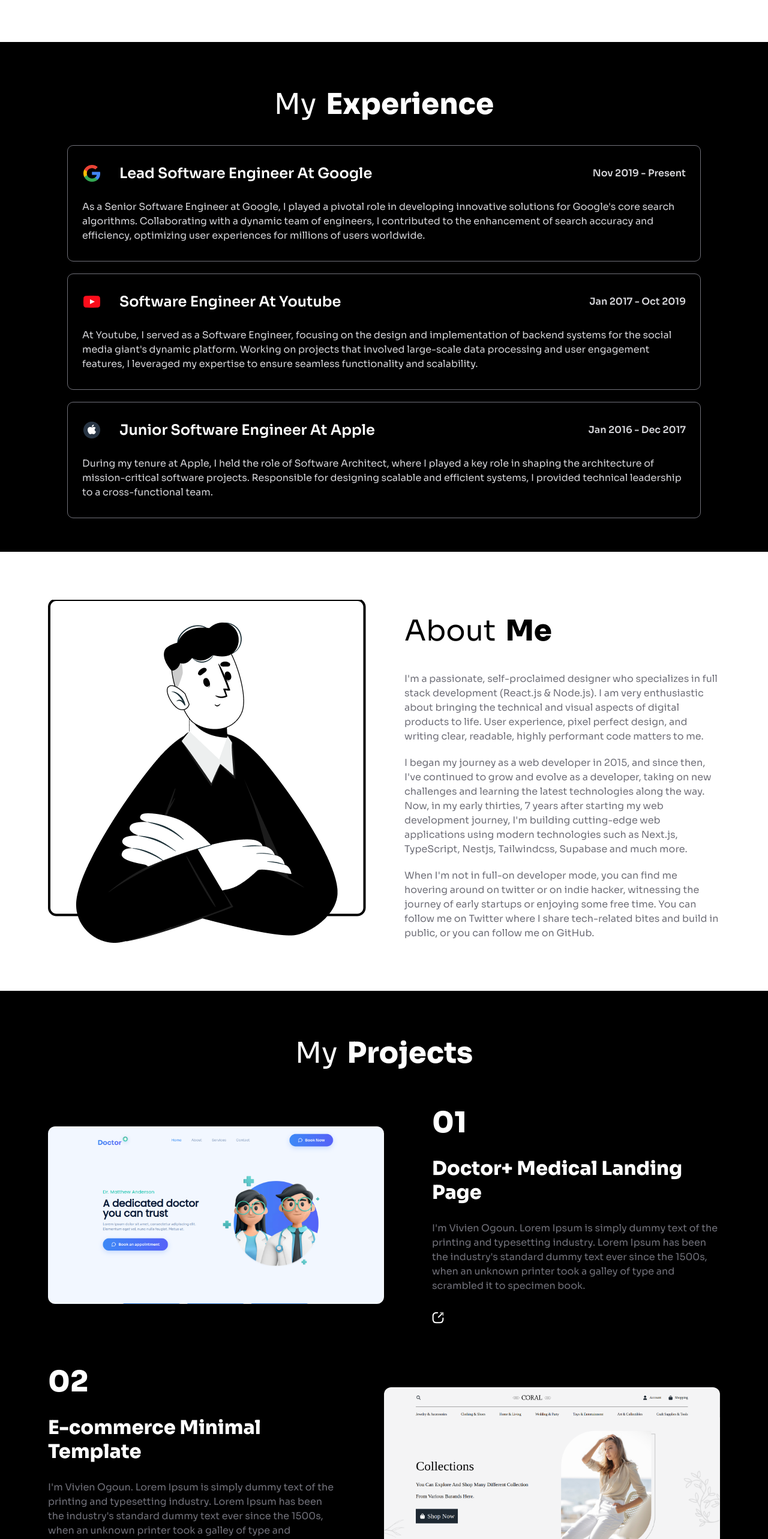
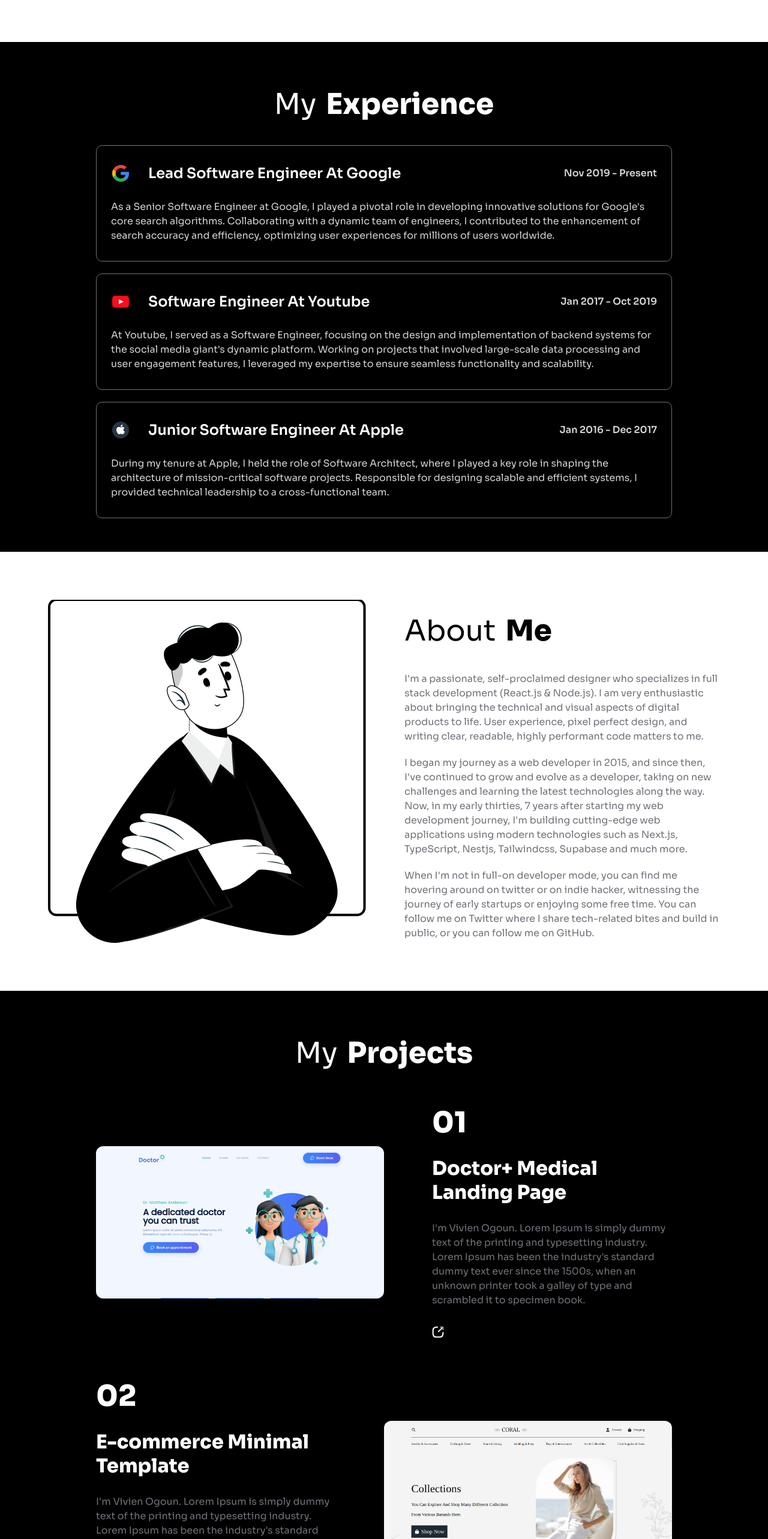
Before and after one commit to vivienogoun/FigmaToCode-Challenge-Week4-vivien, a Next.js app: page / in a window 1280 px wide. Shown: the part 1420-3986 px from the top of the page at 60% size. Built offline with nearby package versions, Linux system fonts and the light colour scheme.

Commit message:
improve layout

```diff
--- a/app/page.tsx
+++ b/app/page.tsx
@@ -172,7 +172,7 @@ export default function IndexPage() {
         </div>
       </div>
       <div className="flex flex-col items-start justify-start bg-foreground px-4 py-10 lg:flex-row lg:px-20 lg:py-14">
-        <div className="flex flex-col items-center justify-center gap-5 lg:px-8">
+        <div className="lg:centered flex flex-col items-center justify-center gap-5 lg:px-20">
           <div className="display-text-m lg:display-text flex items-center justify-center gap-4 py-5 text-background">
             <span>My</span>
             <span className="font-extrabold">Experience</span>
@@ -260,7 +260,7 @@ export default function IndexPage() {
         id="projects"
         className="flex flex-col items-start justify-start bg-foreground px-4 py-10 lg:px-20 lg:py-14"
       >
-        <div className="flex flex-col items-start justify-start gap-5">
+        <div className="lg:centered flex flex-col items-start justify-start gap-5 lg:px-20">
           <div className="display-text-m lg:display-text flex w-full items-center justify-center gap-4 py-5 text-background">
             <span>My</span>
             <span className="font-extrabold">Projects</span>
```
